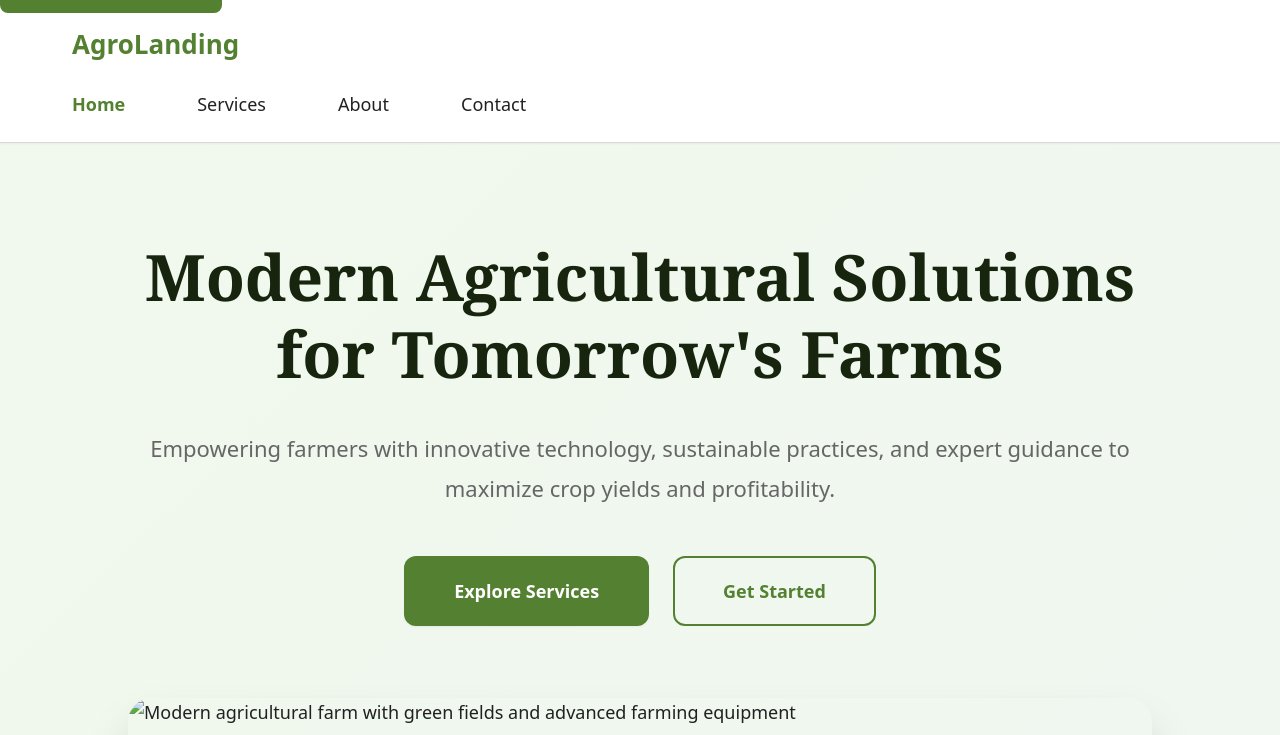
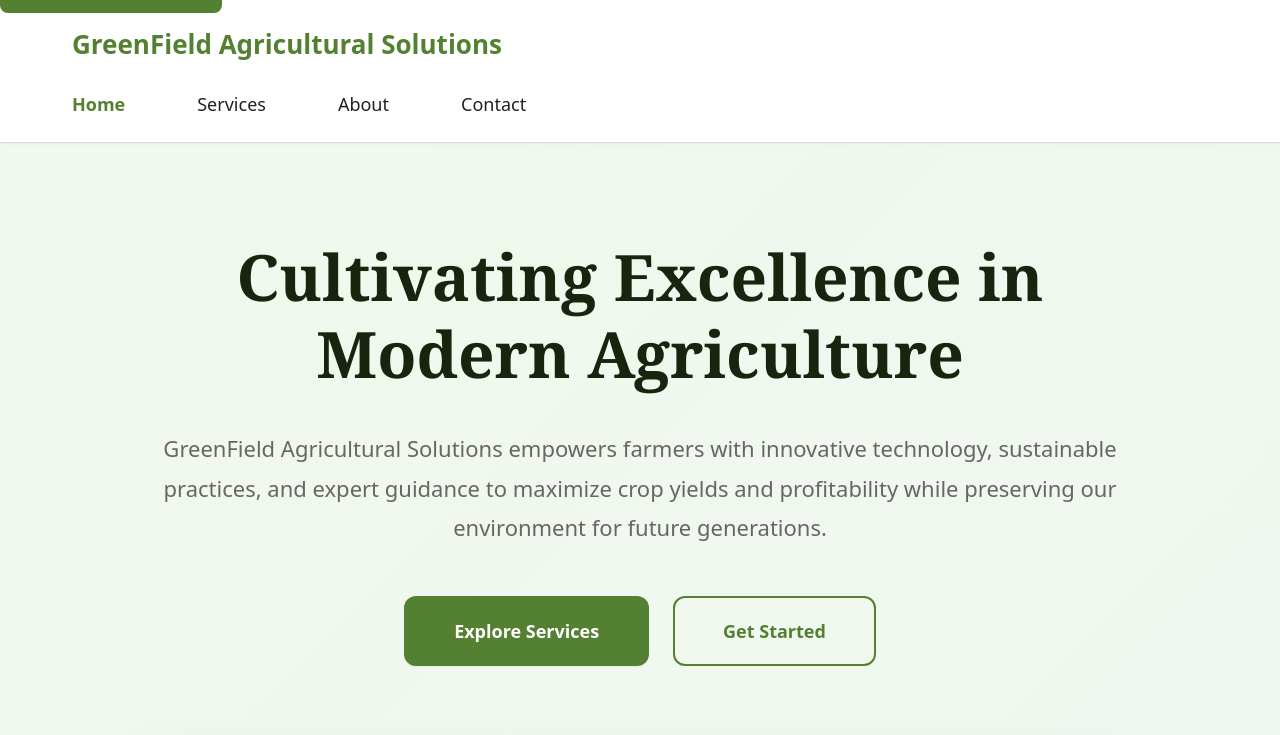
Before and after one commit to builtwitharvadai/proj_5fe-agrolanding---agricultural-business-landing-page, a website built with Vite: page index.html in a window 1280 px wide. Shown: the top 735 px of the page. Built offline with nearby package versions, Linux system fonts and the light colour scheme; files whose address does not match are found by name.

Commit message:
Update index.html for task: Build Impactful Hero Section with Call-to-Action

```diff
--- a/index.html
+++ b/index.html
@@ -6,18 +6,18 @@
       name="viewport"
       content="width=device-width, initial-scale=1.0, viewport-fit=cover"
     />
-    <title>AgroLanding - Modern Agricultural Solutions | Farm Services</title>
+    <title>GreenField Agricultural Solutions - Modern Agricultural Excellence | Farm Services</title>
     <meta
       name="description"
-      content="Leading agricultural business providing innovative farming solutions, crop management services, and sustainable agriculture practices for modern farmers."
+      content="GreenField Agricultural Solutions - Leading agricultural business providing innovative farming solutions, crop management services, and sustainable agriculture practices for modern farmers."
     />
     <meta
       name="keywords"
       content="agriculture, farming, crop management, agricultural services, sustainable farming, agribusiness"
     />
-    <meta name="author" content="AgroLanding Team" />
+    <meta name="author" content="GreenField Agricultural Solutions Team" />
 
-    <meta property="og:title" content="AgroLanding - Modern Agricultural Solutions" />
+    <meta property="og:title" content="GreenField Agricultural Solutions - Modern Agricultural Excellence" />
     <meta
       property="og:description"
       content="Leading agricultural business providing innovative farming solutions and sustainable agriculture practices."
@@ -30,7 +30,7 @@
     />
 
     <meta name="twitter:card" content="summary_large_image" />
-    <meta name="twitter:title" content="AgroLanding - Modern Agricultural Solutions" />
+    <meta name="twitter:title" content="GreenField Agricultural Solutions - Modern Agricultural Excellence" />
     <meta
       name="twitter:description"
       content="Leading agricultural business providing innovative farming solutions."
@@ -110,8 +110,8 @@
       <div class="container">
         <nav role="navigation" aria-label="Main navigation">
           <div class="nav-brand">
-            <a href="/" aria-label="AgroLanding Home">
-              <span class="logo-text">AgroLanding</span>
+            <a href="/" aria-label="GreenField Agricultural Solutions Home">
+              <span class="logo-text">GreenField Agricultural Solutions</span>
             </a>
           </div>
           <ul role="list">
@@ -128,13 +128,14 @@
       <section id="home" aria-labelledby="hero-title">
         <div class="container">
           <div class="hero-content">
-            <h1 id="hero-title">Modern Agricultural Solutions for Tomorrow's Farms</h1>
+            <h1 id="hero-title">Cultivating Excellence in Modern Agriculture</h1>
             <p class="hero-subtitle">
-              Empowering farmers with innovative technology, sustainable practices, and
-              expert guidance to maximize crop yields and profitability.
+              GreenField Agricultural Solutions empowers farmers with innovative technology, sustainable practices, and
+              expert guidance to maximize crop yields and profitability while preserving our environment for future
+              generations.
             </p>
             <div class="hero-actions">
-              <a href="#services" class="btn btn-primary" aria-label="Explore our services">
+              <a href="#services" class="btn btn-primary" aria-label="Explore our agricultural services">
                 Explore Services
               </a>
               <a href="#contact" class="btn btn-secondary" aria-label="Get in touch with us">
@@ -145,8 +146,9 @@
           <div class="hero-image" aria-hidden="true">
             <img
               src="/images/hero-farm.jpg"
-              alt="Modern agricultural farm with green fields and advanced farming equipment"
+              alt="Modern agricultural farm with lush green fields and advanced farming equipment under clear blue sky"
               loading="eager"
+              fetchpriority="high"
               width="1200"
               height="800"
             />
@@ -299,10 +301,10 @@
           <div class="about-content">
             <div class="about-text">
               <header>
-                <h2 id="about-title">About AgroLanding</h2>
+                <h2 id="about-title">About GreenField Agricultural Solutions</h2>
               </header>
               <p>
-                With over two decades of experience in agricultural innovation, AgroLanding
+                With over two decades of experience in agricultural innovation, GreenField Agricultural Solutions
                 has been at the forefront of transforming traditional farming into modern,
                 sustainable, and profitable operations.
               </p>
@@ -351,7 +353,7 @@
             <div class="about-image">
               <img
                 src="/images/about-team.jpg"
-                alt="AgroLanding team of agricultural experts working in the field with farmers"
+                alt="GreenField Agricultural Solutions team of agricultural experts working in the field with farmers"
                 loading="lazy"
                 width="600"
                 height="800"
@@ -592,7 +594,7 @@
       <div class="container">
         <div class="footer-content">
           <div class="footer-section">
-            <h3>AgroLanding</h3>
+            <h3>GreenField Agricultural Solutions</h3>
             <p>
               Modern agricultural solutions for sustainable farming and increased
               productivity.
@@ -633,7 +635,7 @@
 
         <div class="footer-bottom">
           <p>
-            &copy; <time datetime="2024">2024</time> AgroLanding. All rights reserved.
+            &copy; <time datetime="2024">2024</time> GreenField Agricultural Solutions. All rights reserved.
           </p>
           <p>
             Built with
```
